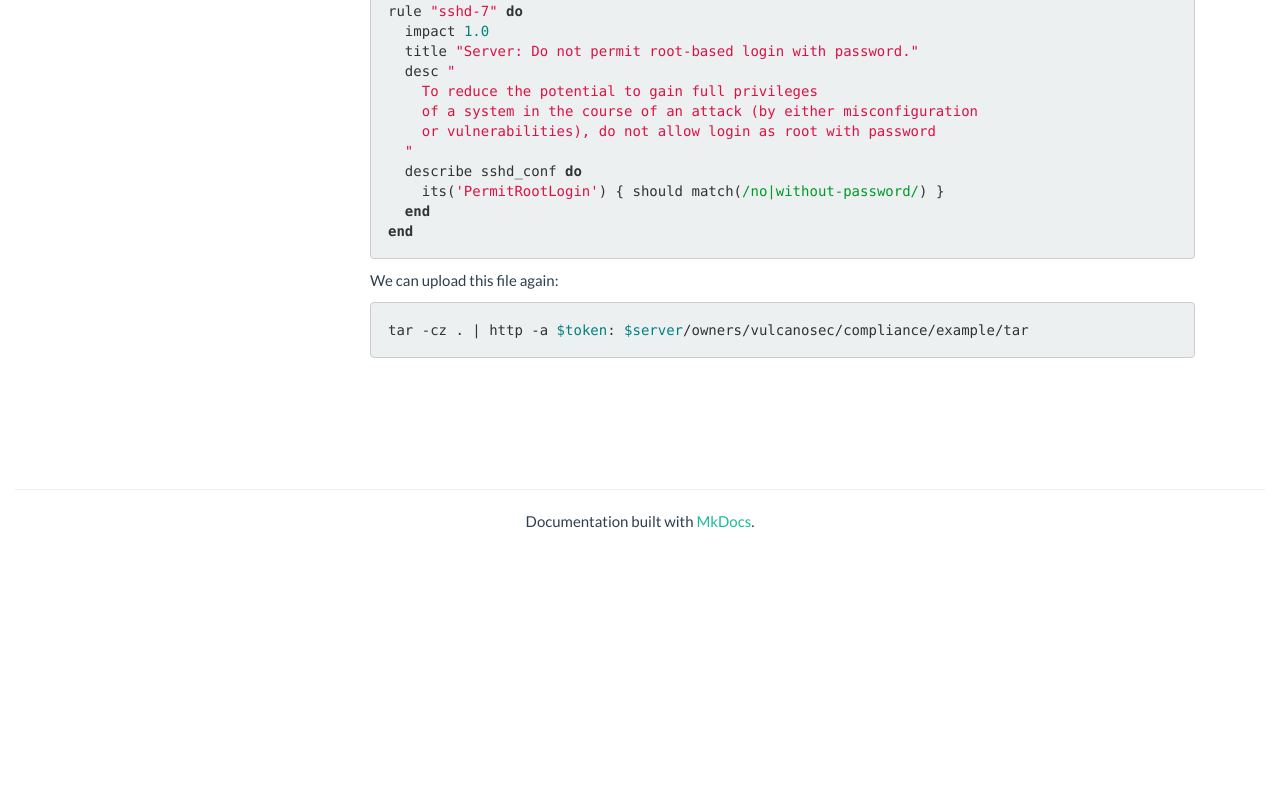
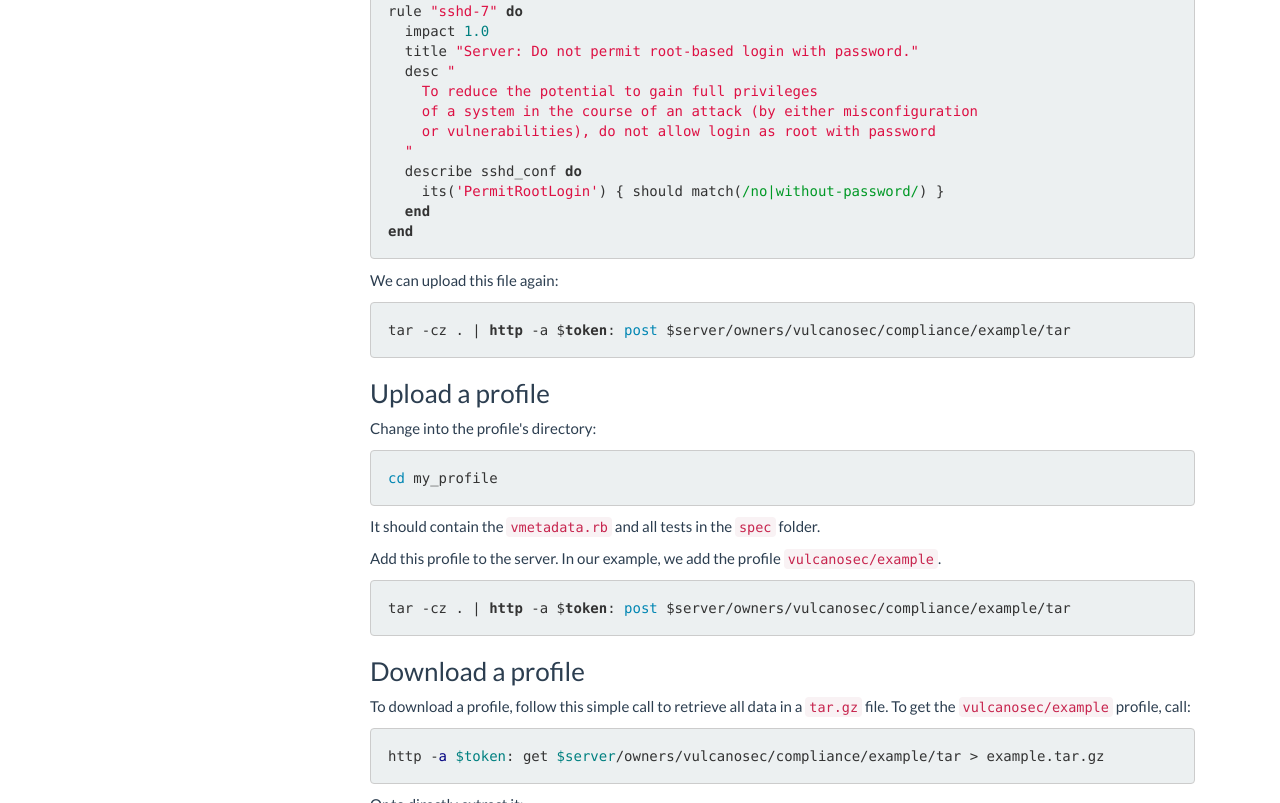
Before and after one commit to vulcanosec/specs.vulcanosec.com, a plain HTML site: page index.html in a window 1280 px wide. Shown: the part 1997-2800 px from the top of the page. Before the commit the page ends 2529 px from the top, so only its background shows below. Drawn offline with Linux system fonts and the light colour scheme.

Commit message:
update
Signed-off-by: Dominik Richter <dominik.richter@gmail.com>

```diff
--- a/index.html
+++ b/index.html
@@ -94,6 +94,10 @@
         <li class="main active"><a href="#vulcanosec-specs">VulcanoSec Specs</a></li>
 
             <li><a href="#introduction">Introduction</a></li>
+
+            <li><a href="#upload-a-profile">Upload a profile</a></li>
+
+            <li><a href="#download-a-profile">Download a profile</a></li>
 
 
     </ul>
@@ -192,7 +196,23 @@ end
 </code></pre>
 
 <p>We can upload this file again:</p>
-<pre><code>tar -cz . | http -a $token: $server/owners/vulcanosec/compliance/example/tar
+<pre><code>tar -cz . | http -a $token: post $server/owners/vulcanosec/compliance/example/tar
+</code></pre>
+<h3 id="upload-a-profile">Upload a profile</h3>
+<p>Change into the profile's directory:</p>
+<pre><code>cd my_profile
+</code></pre>
+<p>It should contain the <code>vmetadata.rb</code> and all tests in the <code>spec</code> folder.</p>
+<p>Add this profile to the server. In our example, we add the profile <code>vulcanosec/example</code>.</p>
+<pre><code>tar -cz . | http -a $token: post $server/owners/vulcanosec/compliance/example/tar
+</code></pre>
+<h3 id="download-a-profile">Download a profile</h3>
+<p>To download a profile, follow this simple call to retrieve all data in a <code>tar.gz</code> file. To get the <code>vulcanosec/example</code> profile, call:</p>
+<pre><code>http -a $token: get $server/owners/vulcanosec/compliance/example/tar &gt; example.tar.gz
+</code></pre>
+<p>Or to directly extract it:</p>
+<pre><code>http -a $token: get $server/owners/vulcanosec/compliance/example/tar | tar xzf -
+cd vulcanosec/example
 </code></pre></div>
         </div>
 
```
Also changed, not shown: mkdocs/search_index.json (+2 -2 lines).
